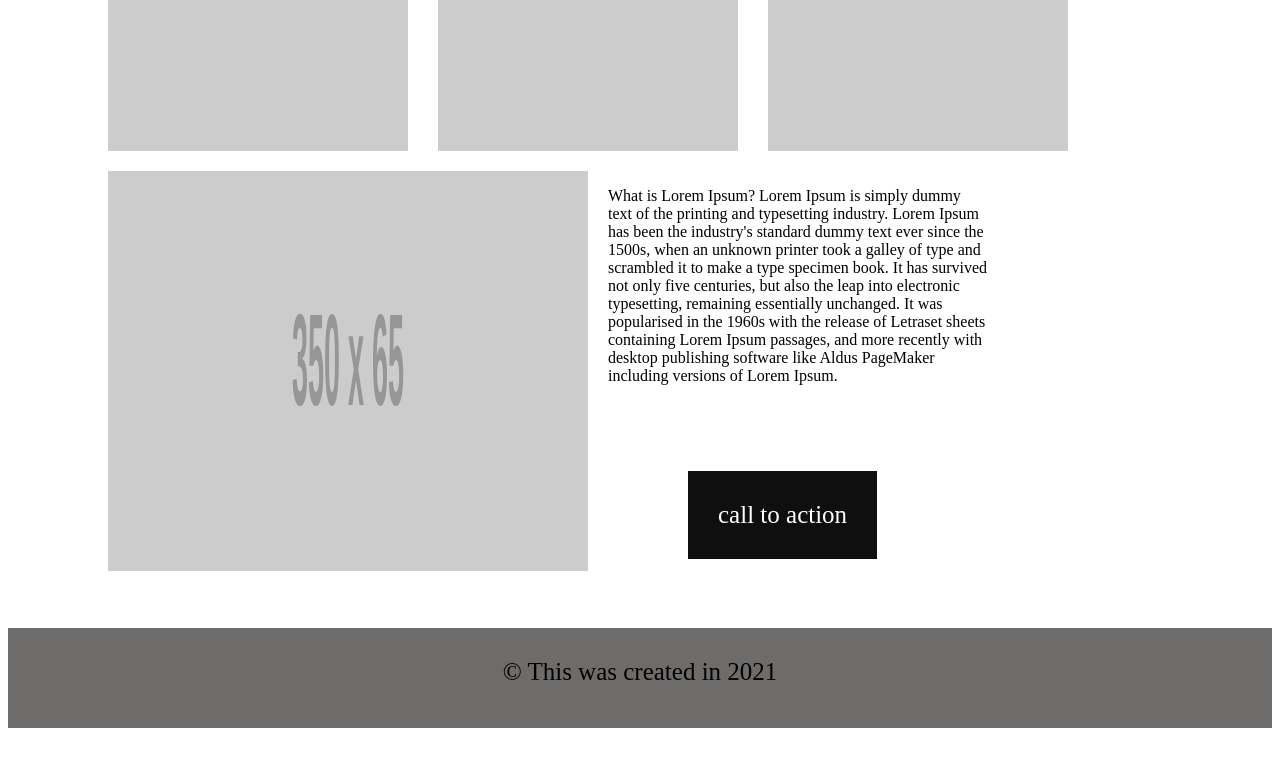
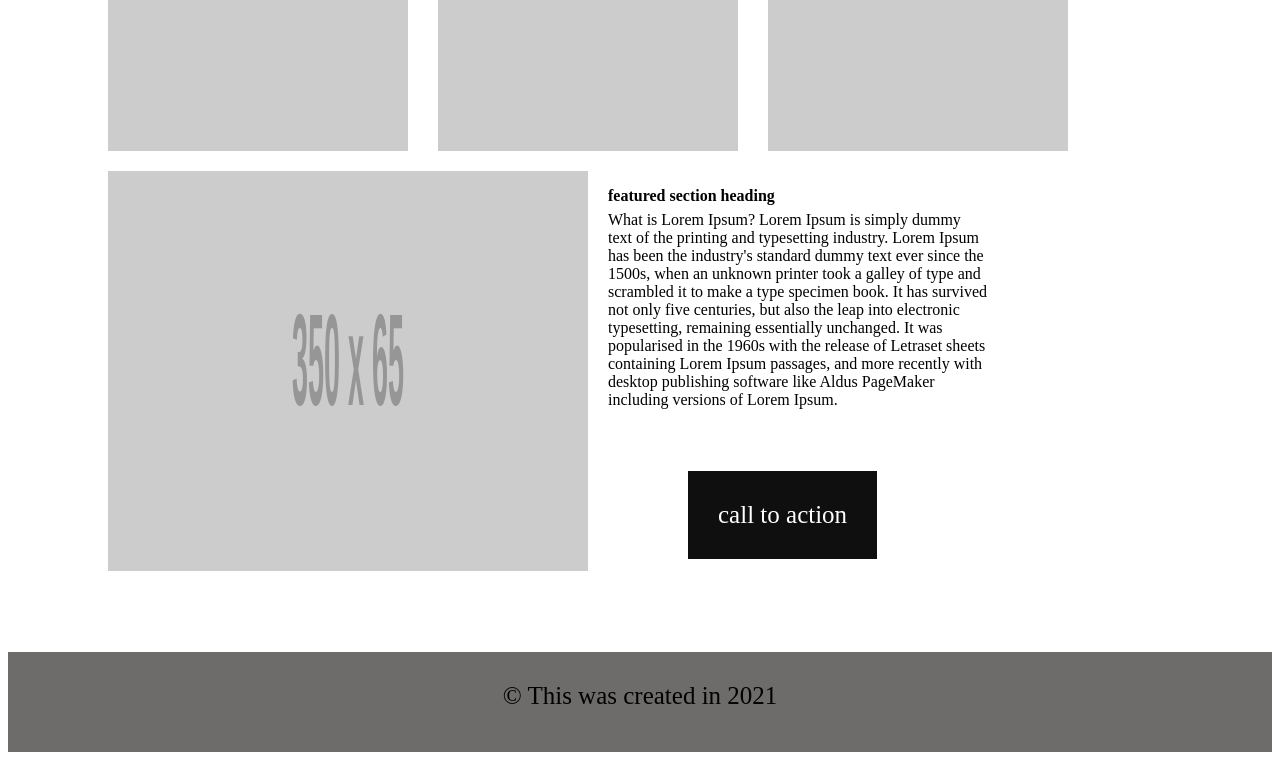
Before and after one commit to ibrahim-alhamshari/wirefame-exercise, a plain HTML site: page index.html in a window 1280 px wide. Shown: the part 861-1638 px from the top of the page. Before the commit the page ends 1614 px from the top, so only its background shows below. Drawn offline with Linux system fonts and the light colour scheme; placeholder pictures from the web are drawn by us.

Commit message:
new changes

```diff
--- a/CSS/style.css
+++ b/CSS/style.css
@@ -57,12 +57,22 @@ section article {
 display: inline-block;
 position: relative;
 }
-section article p {
+#feature2{
+    margin-top: 40px;
     width: 380px;
     height: 400px;
     margin-left: 20px;
     text-justify: distribute;
     float: right;
+}
+
+#feature{
+    display: inline-block;
+    text-align: left;
+    position: absolute;
+    margin-bottom: 20px;
+    margin-left: 20px;
+    font-weight: bold;
 }
 section article li {
     display:inline;
--- a/index.html
+++ b/index.html
@@ -37,7 +37,8 @@
     <section>
          <article>
             <img src="https://via.placeholder.com/350x65" alt="">
-            <p>
+            <p id="feature">featured section heading</p>
+            <p id="feature2">
                 What is Lorem Ipsum?
                 Lorem Ipsum is simply dummy text of the printing and typesetting industry.
                 Lorem Ipsum has been the industry's standard dummy text ever since the 1500s,
```
